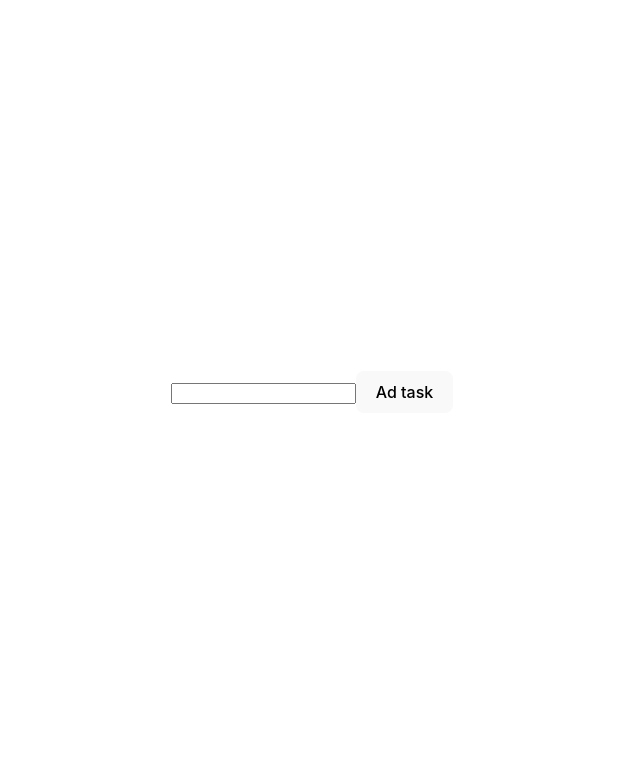
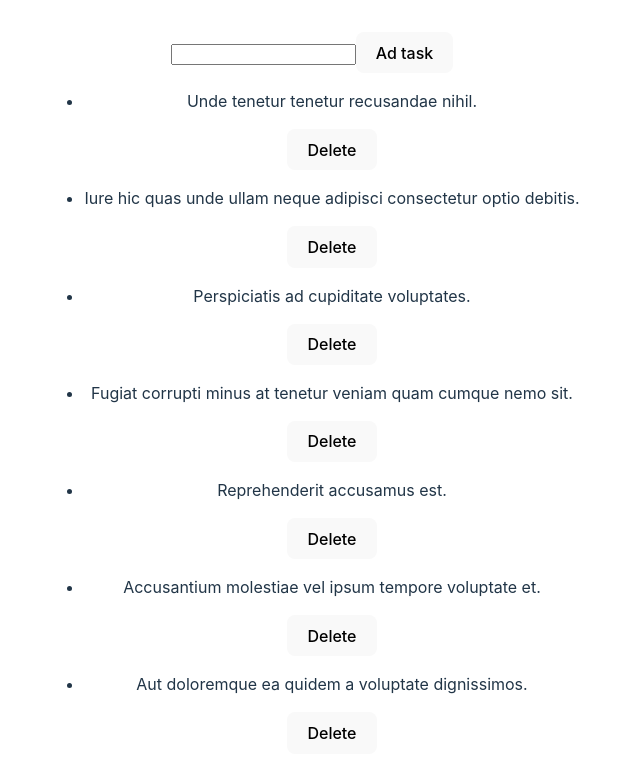
Before and after one commit to miroslavVakulenko/-goit-react-hw-03, a React (Vite) app: page / in a window 1280 px wide. Shown: the top 778 px of the page, without its empty margins (328-968 px from the left). Built offline with nearby package versions, Linux system fonts and the light colour scheme.

Commit message:
fix taskList bug in .map

```diff
--- a/src/App.jsx
+++ b/src/App.jsx
@@ -7,6 +7,7 @@ import TaskList from './components/Collection/TaskList/TaskList';
 function App() {
   const [tasks, setTasks] = useState(initialTasks);
   const addTask = newTasks => {
+    console.log(newTasks);
     // console.log('onAdd work');
     //prevTasks це значення стану tasks на момент оновлення
     setTasks(prevTasks => {
--- a/src/components/Collection/Form/Form.jsx
+++ b/src/components/Collection/Form/Form.jsx
@@ -1,6 +1,7 @@
 import css from './Form.module.css';
 export default function Form({ onAdd }) {
   const handleSubmit = e => {
+    console.log(e.target.elements.text);
     e.preventDefault();
     onAdd({
       id: Date.now(),
--- a/src/components/Collection/Task/Task.jsx
+++ b/src/components/Collection/Task/Task.jsx
@@ -1,10 +1,10 @@
-export default function Task({ task }) {
+import css from './Task.module.css';
+
+export default function Task({ data: { text } }) {
   return (
-    <>
-      <div>
-        <p>{task}</p>
-        <button>Delete</button>
-      </div>
-    </>
+    <div className={css.container}>
+      <p className={css.text}>{text}</p>
+      <button>Delete</button>
+    </div>
   );
 }
--- a/src/components/Collection/TaskList/TaskList.jsx
+++ b/src/components/Collection/TaskList/TaskList.jsx
@@ -5,11 +5,11 @@ export default function TaskList({ tasks }) {
   return (
     <>
       <ul>
-        {tasks.map(task => {
+        {tasks.map(task => (
           <li className={css.item} key={task.id}>
-            <Task />
-          </li>;
-        })}
+            <Task data={task} />
+          </li>
+        ))}
       </ul>
     </>
   );
```
Also changed, not shown: src/components/Collection/Task/Task.module.css (added).
